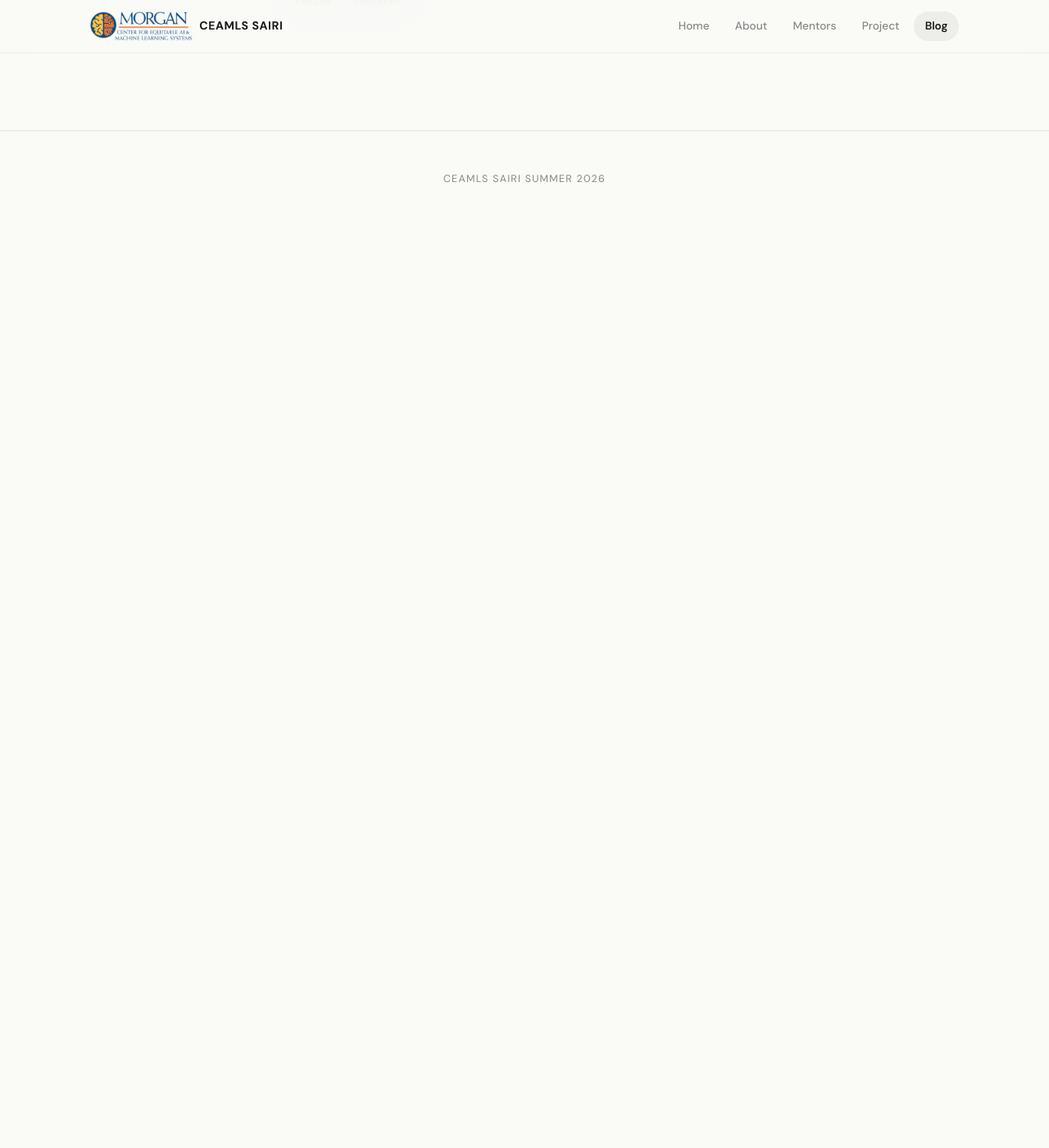
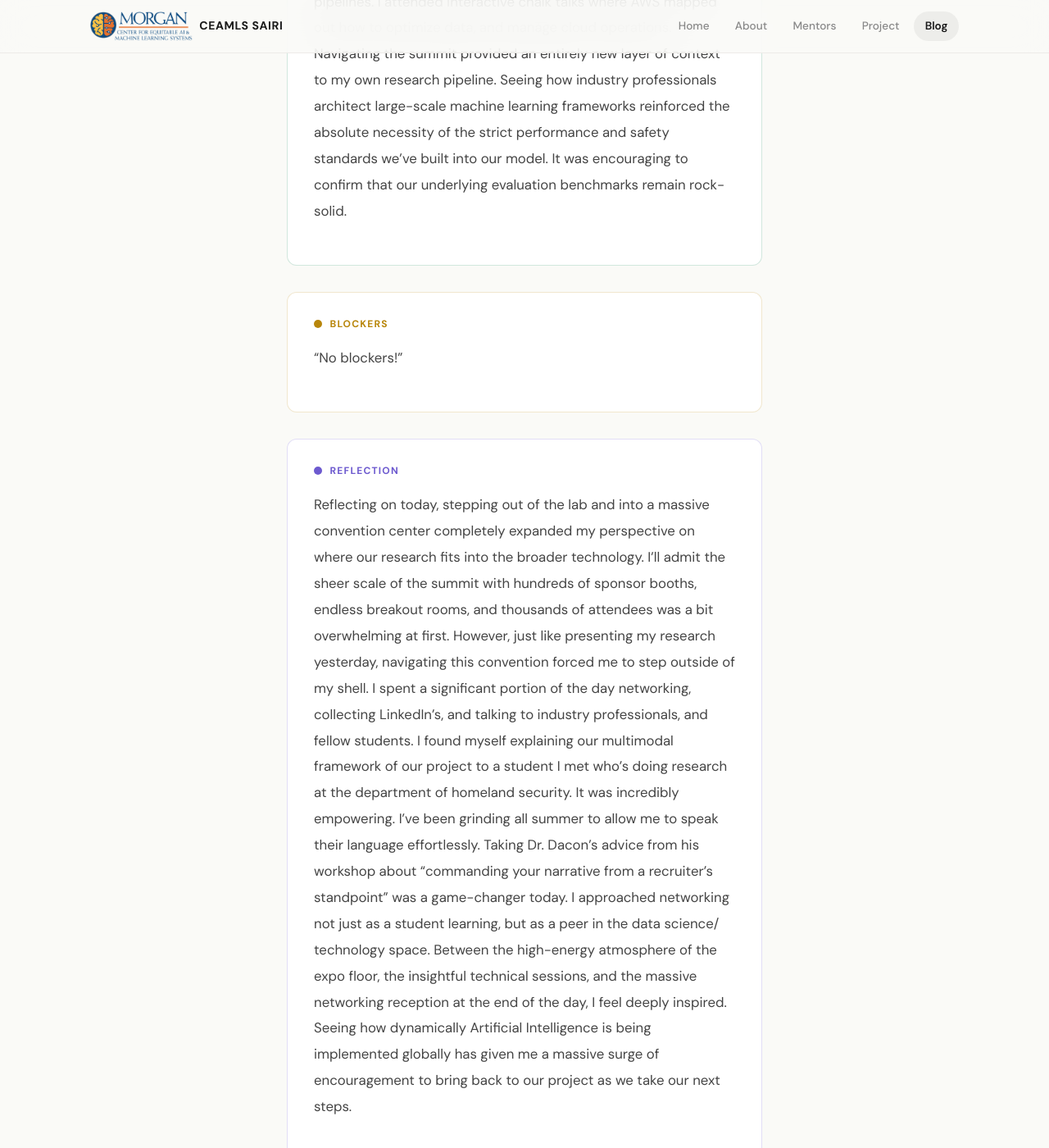
Before and after one commit to SandyAkoy/sandyakoyceamls26.github.io, a Jekyll site: the page built from _posts/2026-06-30-day-26.md, in a window 1280 px wide and 1400 px high, scrolled down 934 px. Shown: the whole window at 82% size. Built offline with Jekyll 4.4.1, drawn with Linux system fonts in a browser that asks for light colours; some web fonts are replaced; before the commit the page ends 1211 px from its top, so only the background shows below that; some of the changed text lies outside the part shown.

Commit message:
Update 2026-06-30-day-26.md

```diff
--- a/_posts/2026-06-30-day-26.md
+++ b/_posts/2026-06-30-day-26.md
@@ -1,12 +1,13 @@
 ---
 layout: post
-title: "Day 26 — "
+title: "Day 26 — AWS Summit "
 date: 2026-06-30
 permalink: /day26.html
 tags: ["review", "research"]
 
 what_i_learned: |
 
+   Today was an entirely immersive shift away from our usual lab environment as I indulged in a full day of networking, technical education, and insight at the AWS Summit in Washington, D.C. Held at the Walter E. Washington Convention Center, the convention was packed with thousands of developers, engineers, and public sector innovators. The day kicked off by navigating the massive Expo Hall, interacting with live technology demonstrations, and attending the keynotes. The keynote featured major insight regarding massive investments in public sector AI frameworks, which highlighted how cloud is scaling to handle incredibly sensitive, high-security data workloads. I spent the afternoon bouncing between technical tracks, specifically targeting sessions on Agentic AI, Gen AI, and advanced data pipelines. I attended interactive chalk talks where AWS mapped out how to optimize data, and manage cloud operations. Navigating the summit provided an entirely new layer of context to my own research pipeline. Seeing how industry professionals architect large-scale machine learning frameworks reinforced the absolute necessity of the strict performance and safety standards we've built into our model. It was encouraging to confirm that our underlying evaluation benchmarks remain rock-solid.
 
 
 
@@ -18,6 +19,7 @@ blockers: |
 
 reflection: |
 
+   Reflecting on today, stepping out of the lab and into a massive convention center completely expanded my perspective on where our research fits into the broader technology. I’ll admit the sheer scale of the summit with hundreds of sponsor booths, endless breakout rooms, and thousands of attendees was a bit overwhelming at first. However, just like presenting my research yesterday, navigating this convention forced me to step outside of my shell. I spent a significant portion of the day networking, collecting LinkedIn’s, and talking to industry professionals, and fellow students. I found myself explaining our multimodal framework of our project to a student I met who's doing research at the department of homeland security. It was incredibly empowering. I've been grinding all summer to allow me to speak their language effortlessly. Taking Dr. Dacon's advice from his workshop about "commanding your narrative from a recruiter's standpoint" was a game-changer today. I approached networking not just as a student learning, but as a peer in the data science/ technology space. Between the high-energy atmosphere of the expo floor, the insightful technical sessions, and the massive networking reception at the end of the day, I feel deeply inspired. Seeing how dynamically Artificial Intelligence is being implemented globally has given me a massive surge of encouragement to bring back to our project as we take our next steps.
 
 
 
```
